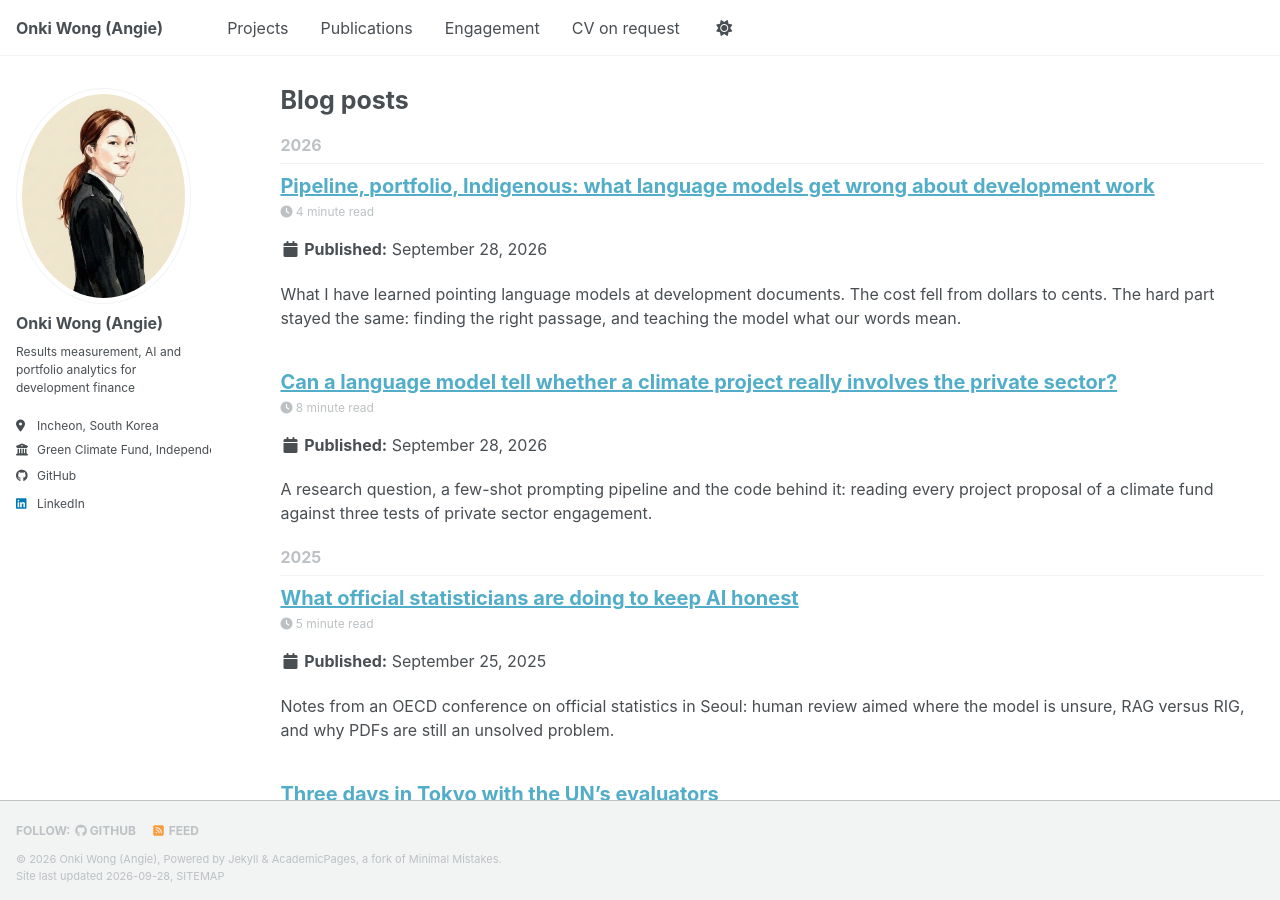
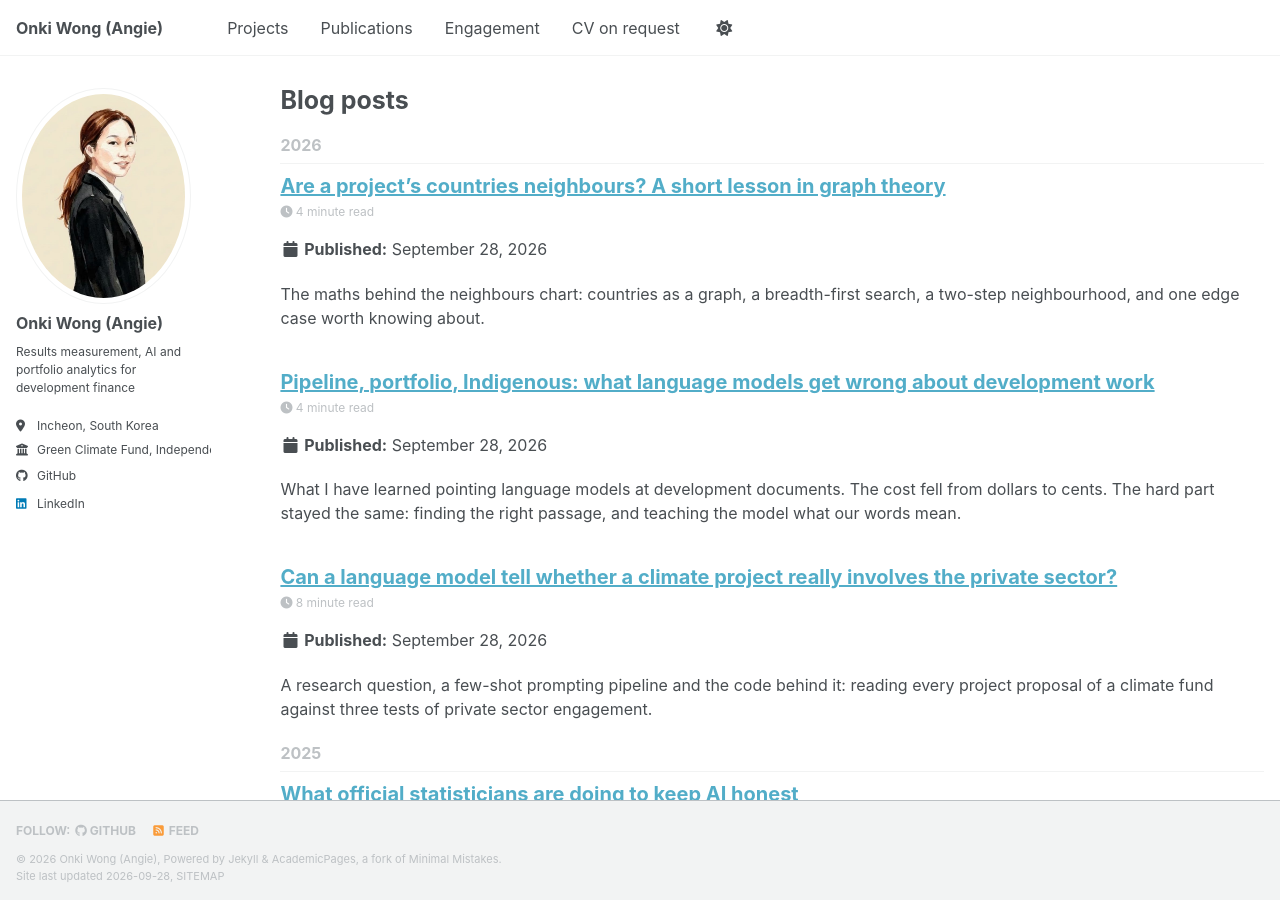
Before and after one commit to owangie/owangie.github.io, a Jekyll site: the page built from _pages/year-archive.html, in a window 1280 px wide and 900 px high. Built offline with Jekyll 4.4.1, drawn with Linux system fonts in a browser that asks for light colours; a style sheet for code colours, icons or effects is not loaded; part of the change alters nothing that is shown.

Commit message:
Explainer post on the neighbours algorithm; link from chart

```diff
--- a/_data/visuals.yml
+++ b/_data/visuals.yml
@@ -9,7 +9,7 @@
   caption: "I wondered whether projects spanning several countries, especially countries that share a border, move money more slowly. Political tension between neighbours could hold up approvals, transfers or spending. A colleague's algorithm measures how connected a project's countries are, and I plotted disbursement against maturity in four groups: single country, weak regional, strong regional and multi-regional. More of the strong regional projects, the blue dots, sit below the line than above it. It is a hypothesis, not a verdict. What would you expect: do neighbours cooperate more easily, or clash more often?"
   graph: "/assets/graphs/border-graph.html"
   graph_caption: "The neighbour graph behind the classification: 243 countries and territories as nodes, 588 shared borders as edges. Click a country to highlight its neighbours and their neighbours."
-  method: "Each country is a node in a graph G, with an edge between neighbours. A project's countries are StrongRegional if they form one connected subgraph of G, WeakRegional if every country is within two steps of another, and MultiRegional otherwise. Built with networkx."
+  method: "Each country is a node in a graph G, with an edge between neighbours. A project's countries are StrongRegional if they form one connected subgraph of G, WeakRegional if every country is within two steps of another, and MultiRegional otherwise. Built with networkx. <a href=\"/writing/neighbours-graph-theory/\">How it works, explained step by step</a>."
   code: |
     import networkx as nx
 
--- /dev/null
+++ b/_posts/2026-09-28-neighbours-graph-theory.md
@@ -0,0 +1,45 @@
+---
+layout: note
+title: "Are a project's countries neighbours? A short lesson in graph theory"
+date: 2026-09-28
+permalink: /writing/neighbours-graph-theory/
+excerpt: "The maths behind the neighbours chart: countries as a graph, a breadth-first search, a two-step neighbourhood, and one edge case worth knowing about."
+---
+
+In the [collection](/#visuals) there is a chart asking whether projects spanning neighbouring countries spend their money more slowly. To draw it, every multi-country project first had to be sorted by one question: *how close are its countries to each other?* This post explains how that sorting works. No maths background needed, but the maths is there if you want it.
+
+## Countries as a graph
+
+A graph, in the mathematical sense, is just dots and lines. Each dot (a *node*) is a country. Each line (an *edge*) joins two countries that are neighbours. Written formally, the graph is **G = (V, E)**, where V is the set of countries and E the set of neighbouring pairs.
+
+Our graph has 243 countries and territories and 588 edges. [Open it here](/assets/graphs/border-graph.html) and click any country to see its neighbours light up.
+
+A project covers a set of countries, call it **S**. The question becomes: how are the dots in S arranged inside G?
+
+## Three tests
+
+**One country.** If S has a single country, the project is *SingleCountry*. Nothing to measure.
+
+**One connected block.** Take only the countries in S and the borders between them. Mathematicians call this the *induced subgraph* of G on S. If you can walk from any country in S to any other, crossing only borders between countries that are themselves in S, the set is *connected*. That project is *StrongRegional*. Kenya, Tanzania and Uganda pass: they all border each other.
+
+**Within two steps.** If S is not one connected block, the code checks something looser. For every country u in S, it collects the countries one step away (its neighbours) and two steps away (its neighbours' neighbours). If at least one other country of S sits in that circle, u passes. If every country passes, the project is *WeakRegional*. Kenya and Rwanda do not share a border, but Uganda sits between them, so they are two steps apart.
+
+Formally: S is WeakRegional when for every u in S there is some v in S, v ≠ u, with **d(u, v) ≤ 2**, where d is the number of borders you cross on the shortest route in G.
+
+**Everything else** is *MultiRegional*.
+
+## What the computer actually does
+
+The graph lives in [networkx](https://networkx.org/), the standard Python library for networks. The connected block test calls `nx.is_connected`, which runs a **breadth-first search**: start at any country, visit all its neighbours, then all of theirs, level by level, and count what you reached. If the count equals the size of S, the set is connected. The work grows with the number of countries plus borders, so it is instant even for large projects.
+
+The two-step test is plain set arithmetic. For each country, take the union of its neighbours and its neighbours' neighbours, then intersect that with the rest of S. An empty intersection means that country is isolated from the others.
+
+The interactive graph is drawn with [pyvis](https://pyvis.readthedocs.io/), a Python wrapper around the vis-network JavaScript library. Its layout is a physics simulation: edges pull connected countries together like springs, and all nodes push each other apart, until the picture settles. That is why neighbouring regions end up clustered.
+
+## One edge case worth knowing
+
+The two-step rule asks only that each country has *one* partner nearby. So a project covering Kenya, Uganda, Brazil and Argentina passes as WeakRegional: Kenya and Uganda are neighbours, Brazil and Argentina are neighbours, and nobody checks that the two pairs are anywhere near each other. It is rare in real portfolios, but it is the kind of thing to know before you read too much into one category. A stricter version would also require the pairs to link up, for example by checking that S is connected in the graph of countries at most two steps apart.
+
+## Credits
+
+The classification algorithm was written by a colleague; I applied it to disbursement data and built the chart. The border graph was generated with pyvis.
```
